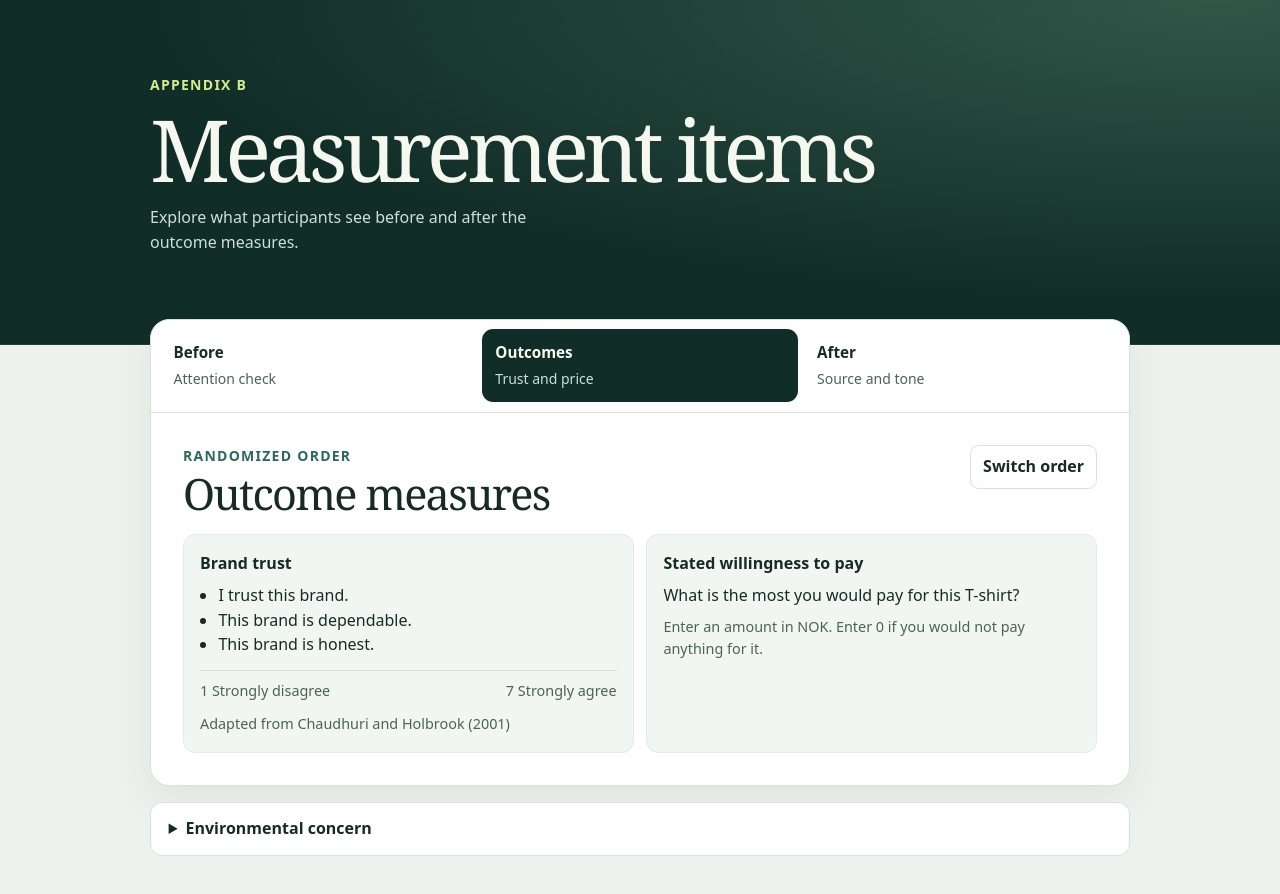
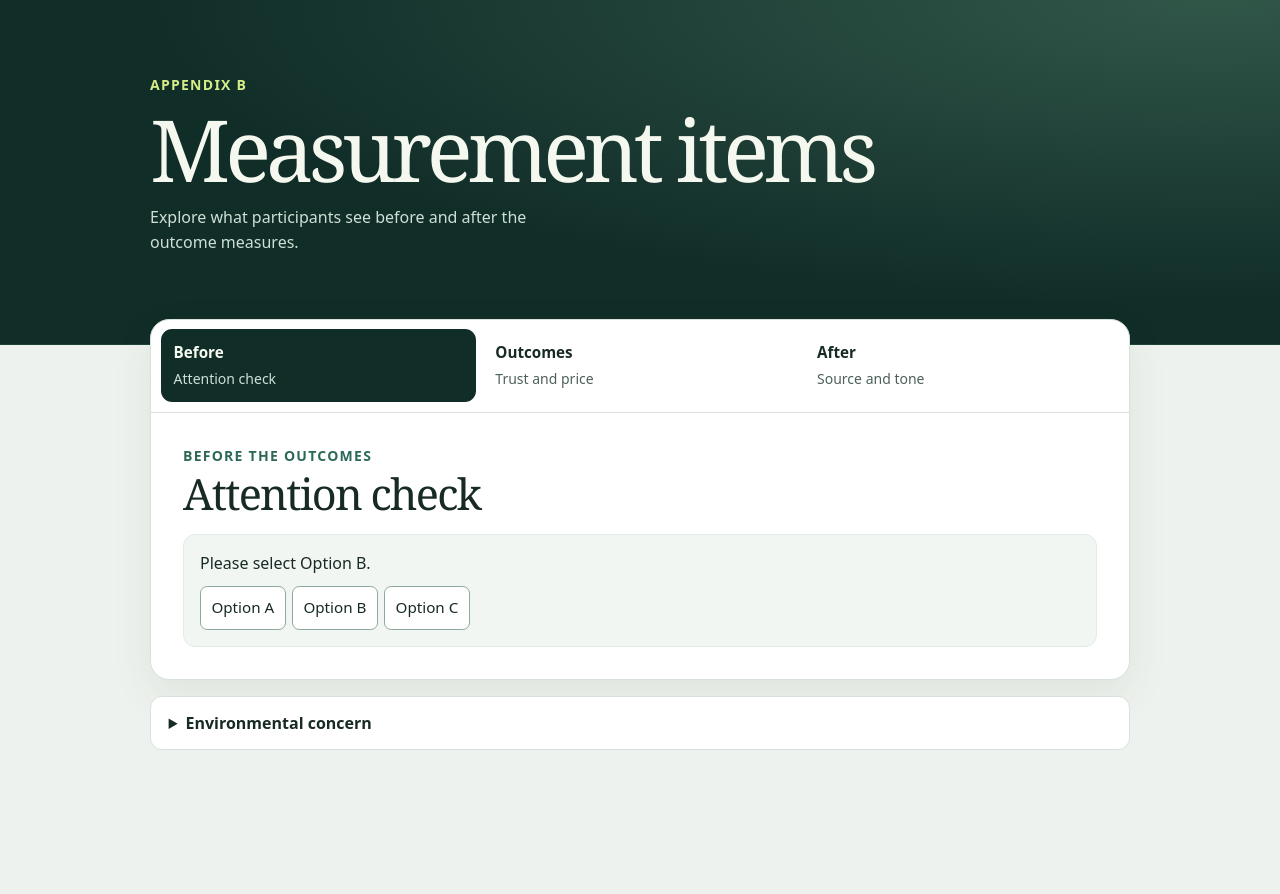
Before and after one commit to kingen560/mst0223-appendices, a plain HTML site: page appendix-b.html in a window 1280 px wide. After the commit the page ends 806 px from the top, so only its background shows below. Drawn offline with Linux system fonts and the light colour scheme.

Commit message:
Make the Appendix B attention check clickable

```diff
--- a/appendix-b.html
+++ b/appendix-b.html
@@ -105,6 +105,18 @@
     .scale { display: flex; flex-wrap: wrap; justify-content: space-between; gap: .35rem .75rem; border-top: 1px solid var(--line); padding-top: .55rem; margin-top: .8rem; }
     .choices { display: flex; flex-wrap: wrap; gap: .4rem; padding: 0 !important; list-style: none; margin-top: .65rem; }
     .choices li { border: 1px solid var(--line); border-radius: .45rem; padding: .25rem .55rem; font-size: .875rem; }
+    .attention-choices li { padding: 0; border: 0; }
+    .attention-choices button {
+      min-height: 44px;
+      padding: .35rem .65rem;
+      border: 1px solid #8da99b;
+      border-radius: .45rem;
+      background: var(--paper);
+      font-size: .95rem;
+    }
+    .attention-choices button:enabled { cursor: pointer; }
+    .attention-choices button:enabled:hover { background: var(--dark); color: var(--paper); }
+    .attention-feedback:not(:empty) { margin-top: .65rem; }
     .order-button {
       display: none;
       min-height: 44px;
@@ -162,11 +174,11 @@
   <main id="measurement-flow" class="wrap">
     <section class="flow" aria-label="Measurement sequence">
       <div class="stage-rail" role="tablist" aria-label="Measurement sequence">
-        <button class="stage-button" id="before-tab" type="button" role="tab" aria-controls="before-panel" aria-selected="false" tabindex="-1">
+        <button class="stage-button" id="before-tab" type="button" role="tab" aria-controls="before-panel" aria-selected="true">
           <span class="stage-button-label">Before</span>
           <span class="stage-button-detail">Attention check</span>
         </button>
-        <button class="stage-button" id="outcomes-tab" type="button" role="tab" aria-controls="outcomes-panel" aria-selected="true">
+        <button class="stage-button" id="outcomes-tab" type="button" role="tab" aria-controls="outcomes-panel" aria-selected="false" tabindex="-1">
           <span class="stage-button-label">Outcomes</span>
           <span class="stage-button-detail">Trust and price</span>
         </button>
@@ -185,9 +197,12 @@
         </header>
         <article class="measure">
           <p>Please select Option B.</p>
-          <ul class="choices" aria-label="Response options">
-            <li>Option A</li><li>Option B</li><li>Option C</li>
+          <ul class="choices attention-choices" aria-label="Response options">
+            <li><button type="button" disabled>Option A</button></li>
+            <li><button type="button" data-continue disabled>Option B</button></li>
+            <li><button type="button" disabled>Option C</button></li>
           </ul>
+          <p class="attention-feedback" role="status"></p>
         </article>
       </section>
 
@@ -297,6 +312,19 @@
       });
     }
 
+    const attentionFeedback = document.querySelector(".attention-feedback");
+    for (const button of document.querySelectorAll(".attention-choices button")) {
+      button.addEventListener("click", () => {
+        if (button.hasAttribute("data-continue")) {
+          attentionFeedback.textContent = "";
+          selectStage(1, true);
+        } else {
+          attentionFeedback.textContent = "Try again.";
+        }
+      });
+      button.disabled = false;
+    }
+
     document.querySelector(".order-button").addEventListener("click", () => {
       const cards = [...outcomeOrder.children];
       for (const card of cards) card.getAnimations().forEach(animation => animation.cancel());
@@ -314,7 +342,7 @@
       }
     });
 
-    selectStage(1, false, false);
+    selectStage(0, false, false);
     document.documentElement.classList.add("has-interaction");
   </script>
 </body>
```
